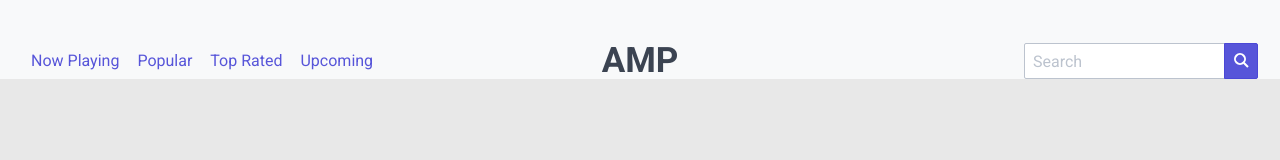
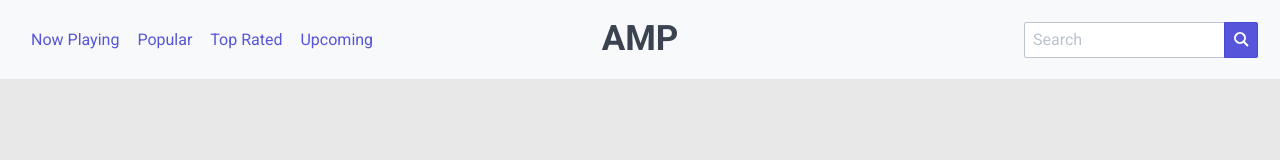
Before and after one commit to jdotnguyen/aggregate_movie_puller_v2, a plain HTML site: page index.html in a window 1280 px wide. Drawn offline with nearby package versions, Linux system fonts and the light colour scheme.

Commit message:
Fix heading padding

```diff
--- a/assets/css/app.css
+++ b/assets/css/app.css
@@ -15,7 +15,7 @@ body {
     opacity:0.6;
 }
 .navbar {
-    padding: 22px;
+    padding: 0 22px;
     margin-bottom: 10px;
     border-bottom: 1px solid #e8e8e8;
     background-color: #f8f9fa;
```
